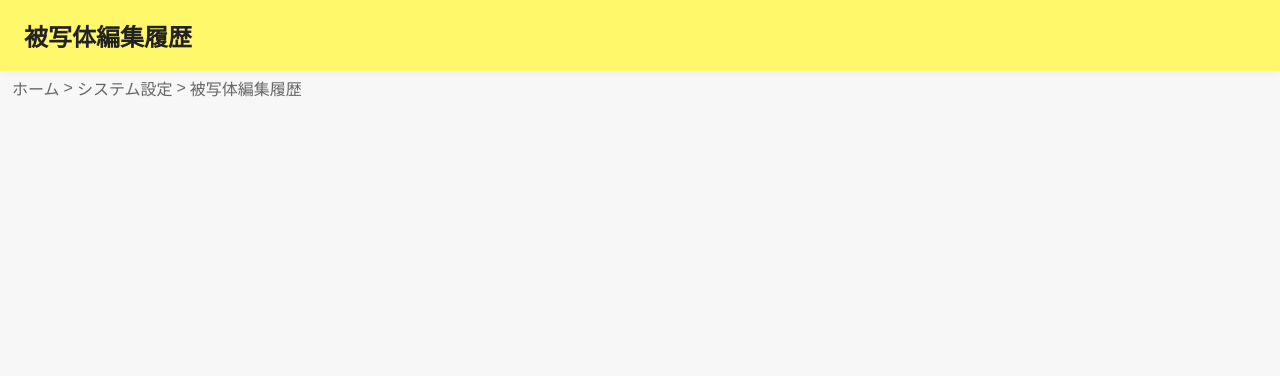
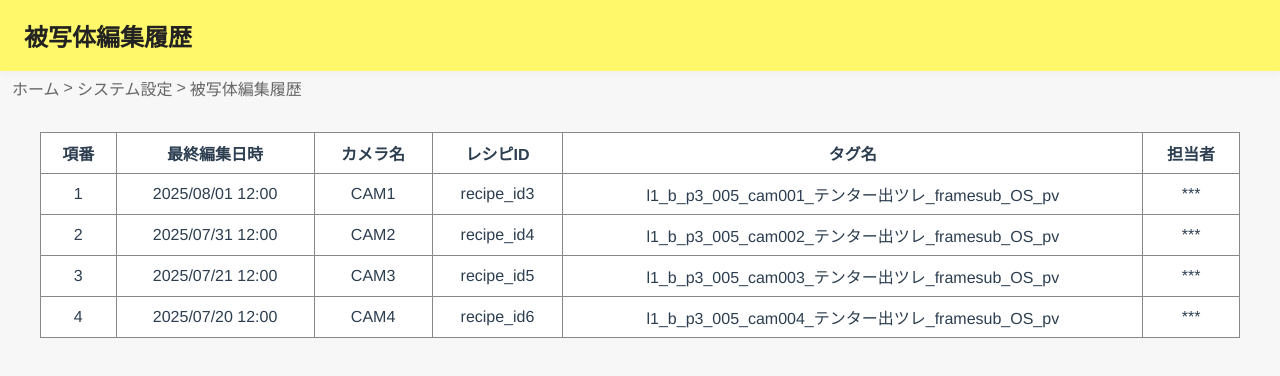
Before and after one commit to 38022/P3Icontrol, a Vue app: page /settingHistory in a window 1280 px wide. Shown: the top 376 px of the page. Built offline with nearby package versions, Linux system fonts and the light colour scheme.

Commit message:
編集履歴ページ実装

```diff
--- a/src/components/SettingHistory.vue
+++ b/src/components/SettingHistory.vue
@@ -10,8 +10,77 @@
       <span> &gt;</span>
       <span>被写体編集履歴</span>
     </nav>
+    <div class="history-table">
+      <table>
+        <thead>
+          <tr>
+            <th>項番</th>
+            <th>最終編集日時</th>
+            <th>カメラ名</th>
+            <th>レシピID</th>
+            <th>タグ名</th>
+            <th>担当者</th>
+          </tr>
+        </thead>
+        <tbody>
+          <tr v-for="(row, i) in historyList" :key="i">
+            <td>{{ row.no }}</td>
+            <td>{{ row.date }}</td>
+            <td>{{ row.camera }}</td>
+            <td>{{ row.recipeId }}</td>
+            <td>{{ row.tag }}</td>
+            <td>{{ row.name }}</td>
+          </tr>
+        </tbody>
+      </table>
+    </div>
   </div>
 </template>
+
+<script>
+export default {
+  name: 'SettingHistory',
+  data() {
+    return {
+      historyList: [
+        {
+          no: '1',
+          date: '2025/08/01 12:00',
+          camera: 'CAM1',
+          recipeId: 'recipe_id3',
+          tag: 'l1_b_p3_005_cam001_テンター出ツレ_framesub_OS_pv',
+          name: '***'
+        },
+        {
+          no: '2',
+          date: '2025/07/31 12:00',
+          camera: 'CAM2',
+          recipeId: 'recipe_id4',
+          tag: 'l1_b_p3_005_cam002_テンター出ツレ_framesub_OS_pv',
+          name: '***'
+        },
+        {
+          no: '3',
+          date: '2025/07/21 12:00',
+          camera: 'CAM3',
+          recipeId: 'recipe_id5',
+          tag: 'l1_b_p3_005_cam003_テンター出ツレ_framesub_OS_pv',
+          name: '***'
+        },
+        {
+          no: '4',
+          date: '2025/07/20 12:00',
+          camera: 'CAM4',
+          recipeId: 'recipe_id6',
+          tag: 'l1_b_p3_005_cam004_テンター出ツレ_framesub_OS_pv',
+          name: '***'
+        },
+        // 必要に応じて追加
+      ]
+    }
+  }
+}
+</script>
 
 <style scoped>
 .breadcrumb {
@@ -56,4 +125,29 @@
   box-shadow: 0 2px 8px rgba(0,0,0,0.04);
   text-align: left;
 }
+
+.history-table {
+  padding-left: 40px;
+  padding-right: 40px;
+  box-sizing: border-box;
+}
+.history-table table {
+  border-collapse: collapse;
+  width: 100%;
+  margin-top: 32px;
+}
+
+.history-table th,
+.history-table td {
+  border: 1px solid #888;
+  padding: 8px 12px;
+  text-align: center;
+  background: #fff; /* セルの背景を白に */
+  font-size: 1rem;
+}
+
+.history-table th {
+  background: #fff;
+  font-weight: bold;
+}
 </style>
```
